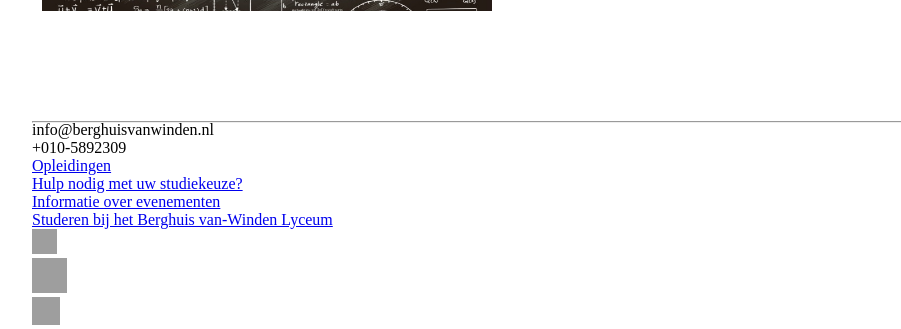
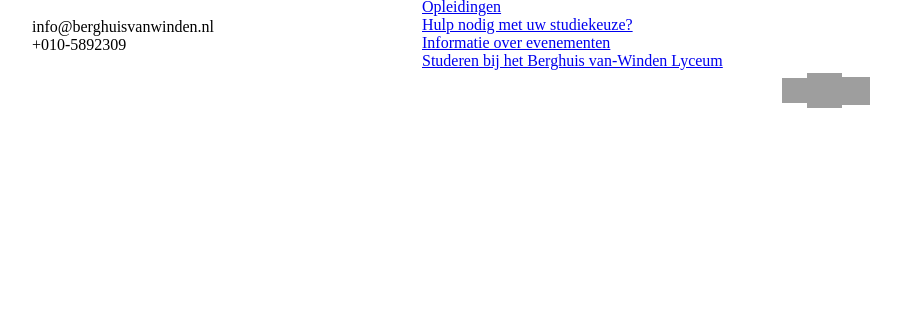
Before and after one commit to PatrickVording/Project-Boze-Wolf, a PHP site: page /home.html in a window 1280 px wide. Shown: the part 921-1250 px from the top of the page, without its empty margins (108-1009 px from the left). After the commit the page ends 1029 px from the top, so only its background shows below. Run offline with PHP 8.4, Linux system fonts and the light colour scheme; grey boxes are pictures that could not be loaded.

Commit message:
Add files via upload

```diff
--- a/stylesheet.css
+++ b/stylesheet.css
@@ -3,9 +3,19 @@
 		margin: 0;
 		padding: 0;
 	}
-p	{
-	text-align: justify
+
+p
+	{
+		text-align: justify;
 	}
+
+#footertext
+	{
+		text-align: justify;
+		margin: 5px 0px 0px 5px;
+	}
+
+
 .container
 	{
 		height: 1000px;
@@ -13,31 +23,39 @@
 		background-color: white;
 		margin: auto;
 	}
+
 /*menu gedeelte */
 .menu
 	{
 		height: 100px;
 		width: 1000px;
 		background-color: white;
+		overflow: hidden;
+	}
 
-	}
 .menu1
 	{
 		height: 20px;
-		width: 80px;
 		float: right;
-		padding-right: 10px;
-		margin-top:50px;
+		margin: 25px 50px 0px 50px;
+	}
 
-	}
 ul	{
 		list-style-type: none;
-		overflow: hidden;
+	/*	overflow: hidden; */
+		width: 100px;
 	}
-li a {
-    display: block;
-    background-color: white;
-	}
+
+/*li a {
+		display: block;
+		color: white;
+		background-color: #589BC0;
+		border-radius: 25px;
+		height: 20px;
+		width: 100px;
+		text-align: center;
+	} */
+
 .menupic
 	{
 		height: 100px;
@@ -48,79 +66,110 @@
 /*header gedeelte */
 .header
 	{
+		margin-bottom: 15px;
 		Height: 300px;
 		width:1000px;
 		background-color: blue;
 	}
+
 /*content gedeelte */
 .content
 	{
-		height: 600px;
 		width: 1000px;
 		background-color: white;
 	}
 
+.imgMenu
+	{
+		width: 150px;
+		height: 50px;
+	}
+
 .vak
 	{
-		height: 300px;
+		height: 220px;
 		width: 1000px;
-		margin: 10px;
+		margin-top: 10px;
 	}
 
 
 .tekstvak
 	{
-		height: 300px;
 		width: 500px;
 		float: left;
-		margin-top:10px;
 	}
+
 .fotovak
 	{
-		height: 300px;
-		width: 500px;
+		float: right;
 	}
+
 .fotovak2
 	{
-		height: 300px;
 		width: 500px;
 		float: left;
 	}
 
 
 /*footer gedeelte */
-.footer
+
+
+.footerLeft
 	{
-		height: 25px;
-		width: 1000px;
-		background-color: purple;
+		margin-top: 10px;
+		height: 150px;
+		float: left;
+
+		width: 250px;
+		color: white;
 	}
 
+.footerMid
+	{
+		margin-top: 10px;
+		height: 150px;
+		float: left;
 
-.inschrijfbox {
-	height:25px;
-	width:300px;
-	background-color:plum;
-	margin-left:550px;
-	text-align:center;
-	margin-top:10px;
+		width: 500px;
+		color: white;
+	}
+
+.footerRight
+	{
+		margin-top: 10px;
+		height: 150px;
+		float: left;
+
+		width: 250px;
+		color: white;
+	}
+
+.socialmediaicoon1 {
+	margin-top:120px;
+	margin-right;500px;
+	float: left;
+
+}
+
+.socialmediaicoon2 {
+	margin-top:115px;
+	float:left;
+}
+
+.socialmediaicoon3 {
+	margin-top:119px;
 }
 
 
-.contacteren {
-	height:25px;
-	width:300px;
-	background-color:sienna;
-	margin-left:550px;
+.footertext1 {
+	color:black;
 	text-align:center;
-	margin-top:10px;
+	margin-top:60px;
 }
 
-.Opendag {
-	height:25px;
-	width:300px;
-	background-color:plum;
-	margin-left:550px;
+.footertext2 {
+	color:black;
 	text-align:center;
-	margin-top:10px;
+	margin-top:40px;
+	margin-left:140px;
 }
```
